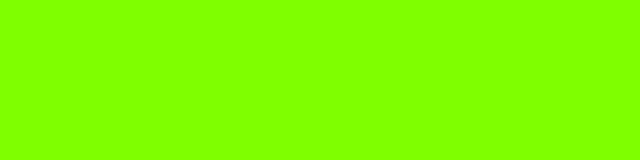
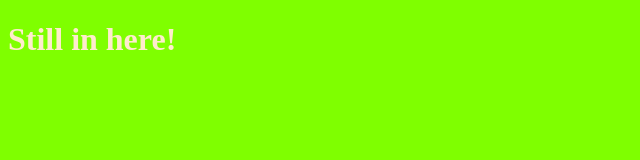
Before and after one commit to kristencarroll/test-repo-4, a plain HTML site: page index.html in a window 1280 px wide. Shown: the whole page, without its empty margins (0-640 px from the left). Drawn offline with Linux system fonts and the light colour scheme.

Commit message:
added text color

```diff
--- a/index.html
+++ b/index.html
@@ -8,7 +8,7 @@
   <link rel="stylesheet" href="main.css">
 </head>
 <body>
-
+  <h1>Still in here!</h1>
   <script src="main.js"></script>
 </body>
 </html>
--- a/main.css
+++ b/main.css
@@ -1,3 +1,4 @@
 body {
   background-color: chartreuse;
+  color: blanchedalmond;
 }
```
